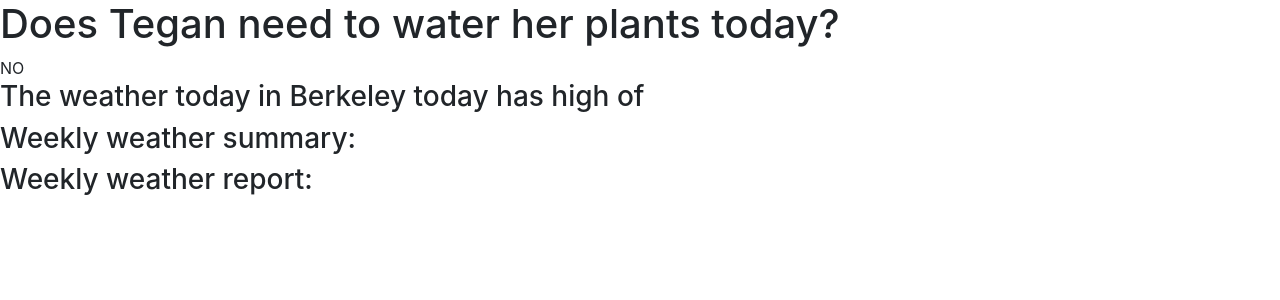
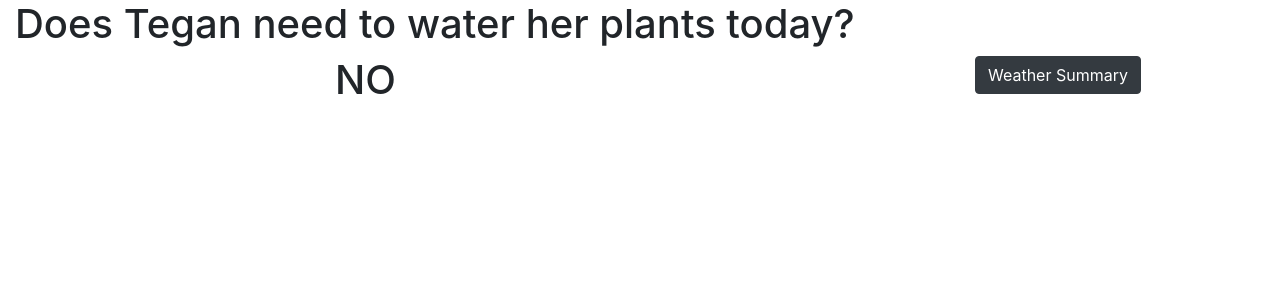
Before and after one commit to teganbroderick/Plant-Texter, a Flask app: template templates/index.html in a window 1280 px wide. Shown: the top 300 px of the page. Run offline with Flask 2, Linux system fonts and the light colour scheme; the template is opened without the code that fills it, so the values that code supplies are empty; some libraries are stand-ins or nearby versions.

Commit message:
Added basic bootstrap columns

```diff
--- a/templates/index.html
+++ b/templates/index.html
@@ -21,13 +21,41 @@
     <link rel="stylesheet" href="static/css/maps.css"/>
 </head>
 <body>
+    <!-- Div for bootstrap formatting -->
+    <div class="container-fluid">
+        <div class="row">
+            <div class="col-12">
                 <h1>Does Tegan need to water her plants today?</h1>
+            </div>
+        </div>
+        <div class="row">
+            <div class="col-3">
+            </div>
+            <div class="col-6">
                 {% if max_temp_array[0] > 25 %}
                     {{ 'YES' }} <br>
                     {{ 'It is unseasonably warm today. You should consider giving your plants some extra water.'}}
                 {% else %}
-        {{ 'NO' }}
+                    <h1 id="main-yes-or-no">{{ 'NO' }}</h1>
                 {% endif %}
+            </div>
+            <div class="col-3">
+                <button type="button" class="login-signup btn btn-dark" data-toggle="modal" data-target="#weather-modal">Weather Summary</button>
+            </div>
+        </div>
+    </div>
+
+   <!-- Div for weather modal -->
+    <div class="modal fade" id="weather-modal" tabindex="-1" role="dialog" aria-labelledby="exampleModalLabel" aria-hidden="true">
+        <div class="modal-dialog" role="document">
+            <div class="modal-content">
+                <div class="modal-header">
+                    <h5 class="modal-title" id="exampleModalLabel">Weekly Weather Summary</h5>
+                    <button type="button" class="close" data-dismiss="modal" aria-label="Close">
+                        <span aria-hidden="true">&times;</span>
+                    </button>
+                </div>
+                <div class="modal-body">
                     <h3> The weather today in Berkeley today has high of {{ max_temp_array[0] }}</h3>
                     <h3>Weekly weather summary:</h3>
                         {{ weekly_report.summary }}
@@ -35,5 +63,9 @@
                         {% for item in week_summary %}
                             {{ item }} <br>
                         {% endfor %}
+                </div>
+            </div>
+        </div>
+    </div>
 </body>
 </html>
```
Lines whose indentation alone changed are shown as unchanged.
